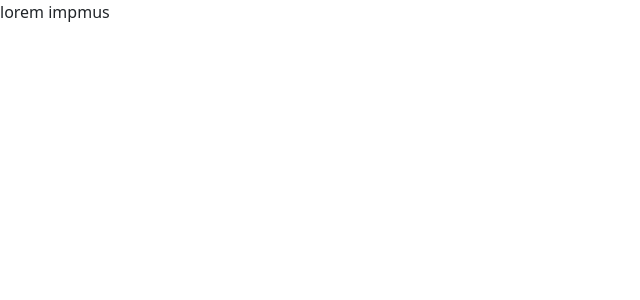
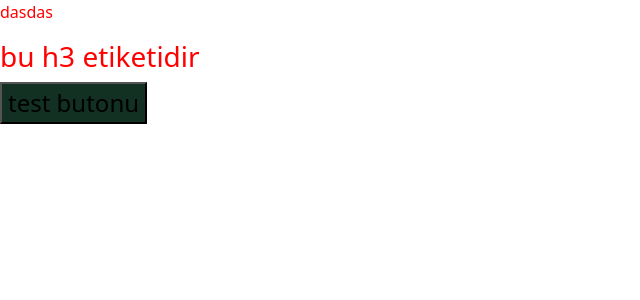
Before and after one commit to burakkrt/observer-api, a React (Vite) app: page / in a window 1280 px wide. Shown: the top 300 px of the page, without its empty margins (0-640 px from the left). Built offline with nearby package versions, Linux system fonts and the light colour scheme.

Commit message:
add styled-components

```diff
--- a/package.json
+++ b/package.json
@@ -12,7 +12,8 @@
   "dependencies": {
     "bootstrap": "^5.3.0",
     "react": "^18.2.0",
-    "react-dom": "^18.2.0"
+    "react-dom": "^18.2.0",
+    "styled-components": "^6.0.7"
   },
   "devDependencies": {
     "@types/react": "^18.0.37",
--- a/src/main.tsx
+++ b/src/main.tsx
@@ -2,9 +2,16 @@ import React from 'react'
 import ReactDOM from 'react-dom/client'
 import 'bootstrap/dist/css/bootstrap.min.css'
 import 'bootstrap/dist/js/bootstrap.min.js'
+import {Button, Container} from "./styled.tsx";
 
 ReactDOM.createRoot(document.getElementById('root') as HTMLElement).render(
     <React.StrictMode>
-        <p>lorem impmus</p>
+        <>
+            <Container>
+                <p>dasdas</p>
+                <h3>bu h3 etiketidir</h3>
+                <Button $primary>test butonu</Button>
+            </Container>
+        </>
     </React.StrictMode>,
 )
--- /dev/null
+++ b/src/styled.tsx
@@ -0,0 +1,12 @@
+import styled from "styled-components";
+
+export const Container = styled.div`
+
+  color: red;
+`;
+
+export const Button = styled.button<{ $primary?: boolean }>`
+
+  background-color: ${props => props.$primary ? "#123122" : "#412123"};
+  font-size: 24px;
+`;
```
Also changed, not shown: 1 other file (tests, documents, lock files or other folders).
